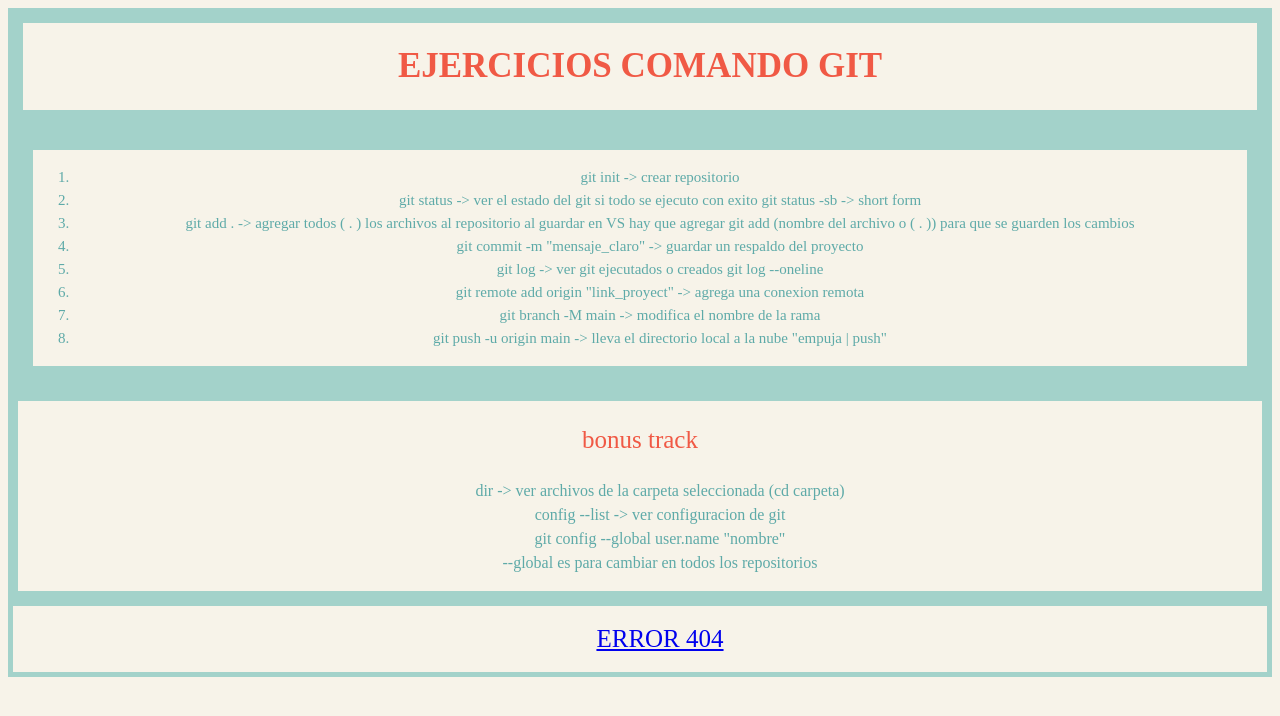
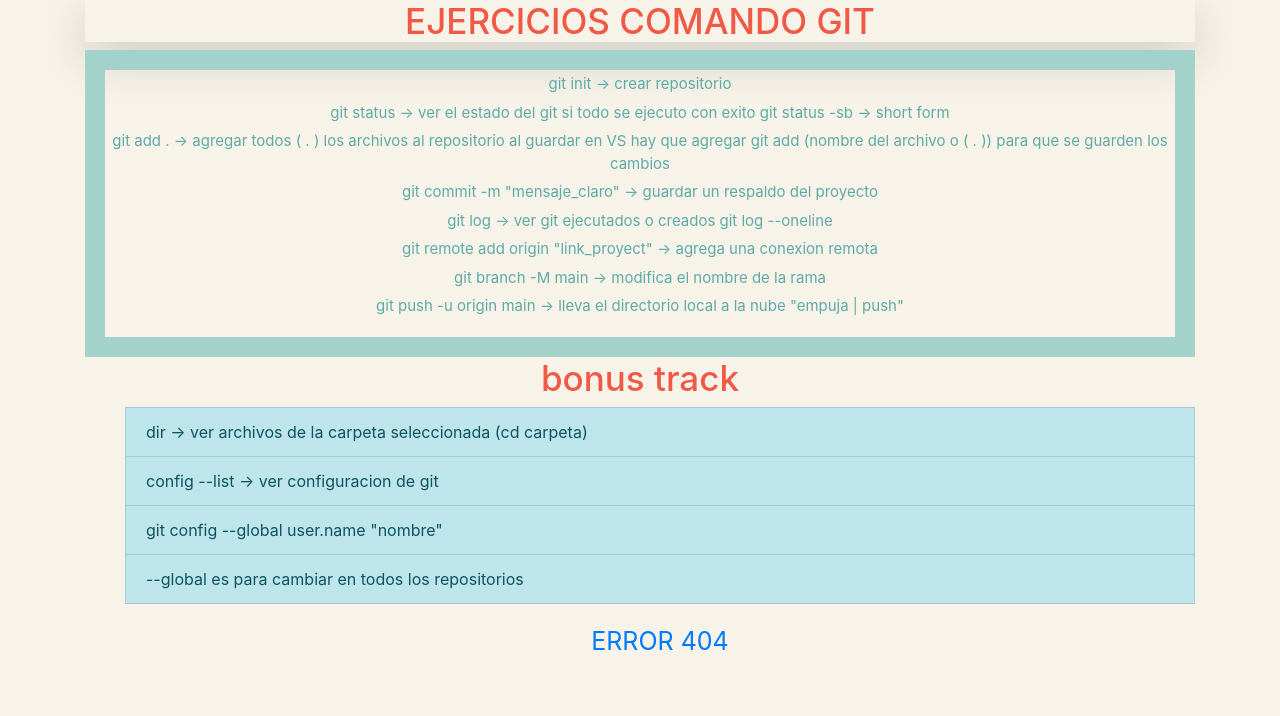
Before and after one commit to ignacioodeveloper/proyecto_git, a plain HTML site: page docs/index.html in a window 1280 px wide. Drawn offline with nearby package versions, Linux system fonts and the light colour scheme.

Commit message:
agregamos bootstrap a bonus track list

```diff
--- a/docs/css/estilos.css
+++ b/docs/css/estilos.css
@@ -5,9 +5,6 @@ body {
 
 }
 
-header {
-    border: 10px solid #a3d2ca;
-}
 .container h1 {
     text-align: center;
     color: #f05945;
@@ -43,9 +40,7 @@ nav {
     list-style: none;
 }
 
-div {
-    border: 5px solid #a3d2ca;
-}
+
 
 .error_404 li {
     padding: 3px;
--- a/docs/index.html
+++ b/docs/index.html
@@ -4,47 +4,57 @@
 <head>
     <meta charset="UTF-8">
     <meta http-equiv="X-UA-Compatible" content="IE=edge">
+
+    <!-- bootstrap  -->
+    <link rel="stylesheet" href="https://stackpath.bootstrapcdn.com/bootstrap/4.5.2/css/bootstrap.min.css"
+        integrity="sha384-JcKb8q3iqJ61gNV9KGb8thSsNjpSL0n8PARn9HuZOnIxN0hoP+VmmDGMN5t9UJ0Z" crossorigin="anonymous">
+
     <meta name="viewport" content="width=device-width, initial-scale=1.0">
     <link rel="stylesheet" href="css/estilos.css">
     <title>proyecto_git</title>
 </head>
 
 <body>
-    <header>
-        <div class="container">
-            <p>
+    <div class="container">
+        <div class="shadow-lg">
             <h1>EJERCICIOS COMANDO GIT</h1>
-            </p>
         </div>
-    </header>
+
 
     <section>
         <div class="list">
-            <ol>
+            <ol class="list-unstyled">
                 <li>git init -> crear repositorio</li>
                 <li>git status -> ver el estado del git si todo se ejecuto con exito
                     git status -sb -> short form</li>
                 <li>git add . -> agregar todos ( . ) los archivos al repositorio
-                    al guardar en VS hay que agregar git add (nombre del archivo o ( . )) para que se guarden los cambios
+                    al guardar en VS hay que agregar git add (nombre del archivo o ( . )) para que se guarden los
+                    cambios
                 </li>
                 <li>git commit -m "mensaje_claro" -> guardar un respaldo del proyecto</li>
                 <li>git log -> ver git ejecutados o creados
                     git log --oneline</li>
-                <li>git remote add origin "link_proyect" -> agrega una conexion   remota</li>
+                <li>git remote add origin "link_proyect" -> agrega una conexion remota</li>
                 <li>git branch -M main -> modifica el nombre de la rama</li>
-                <li>git push -u origin main -> lleva el directorio local a la nube   "empuja | push"</li>
+                <li>git push -u origin main -> lleva el directorio local a la nube "empuja | push"</li>
             </ol>
         </div>
     </section>
-    <nav class="bonus_track">
-        <p>bonus track</p>
-        <ul>
-            <li>dir -> ver archivos de la carpeta seleccionada (cd carpeta)</li>
-            <li>config --list -> ver configuracion de git</li>
-            <li>git config --global user.name "nombre"</li>
-            <li>--global es para cambiar en todos los repositorios</li>
-        </ul>
-    </nav>
+
+
+    <div class="bonus_track">
+        <h1>bonus track</h1>
+
+        <div class="list-group">
+            <ul>
+                <a href="#!" class="list-group-item list-group-item-action list-group-item-info">dir -> ver archivos de la carpeta seleccionada (cd carpeta)</a>
+                <a href="#!" class="list-group-item list-group-item-action list-group-item-info">config --list -> ver configuracion de git</a>
+                <a href="#!" class="list-group-item list-group-item-action list-group-item-info">git config --global user.name "nombre"</a>
+                <a href="#!" class="list-group-item list-group-item-action list-group-item-info">--global es para cambiar en todos los repositorios</a>
+
+            </ul>
+        </div>
+    </div>
 
     <div class="error_404">
         <ul>
@@ -52,7 +62,7 @@
         </ul>
     </div>
 
-
+    </div>
 </body>
 
 </html>
```
